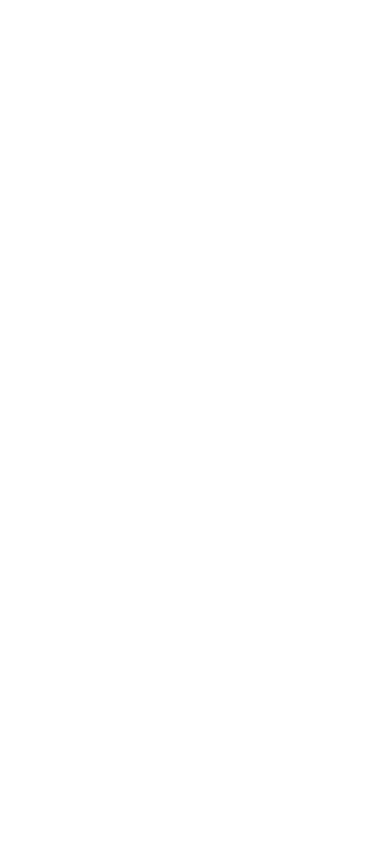
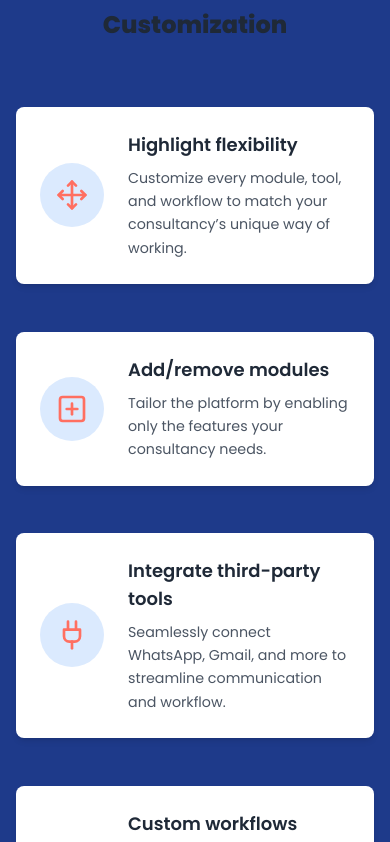
Before and after one commit to MUKUL-RAJPUT2004/Revlient-erp, a React (Vite) app: page / in a window 390 px wide. Shown: the part 8540-9382 px from the top of the page. Before the commit the page ends 8483 px from the top, so only its background shows below. Built offline with nearby package versions, Linux system fonts and the light colour scheme; the HTML template or start-up script is replaced by a standard one.

Commit message:
add customization section

```diff
--- a/src/App.jsx
+++ b/src/App.jsx
@@ -3,6 +3,7 @@
 import Hero from './components/Hero';
 import CoreFeatures from './components/CoreFeatures';
 import About from './components/About';
+import Customization from './components/Customization';
 
 function App() {
   return (
@@ -12,7 +13,7 @@
         <Hero />
         <About />
         <CoreFeatures />
-
+        <Customization />
 
 
         <div className="fixed bottom-6 right-6 p-4 bg-primary-600 text-white rounded-full cursor-pointer hover:bg-primary-700 transition-colors">
--- a/src/components/About.jsx
+++ b/src/components/About.jsx
@@ -13,33 +13,8 @@
   BookOpen
 } from 'lucide-react';
 
+
 const About = () => {
-  const modules = [
-    {
-      icon: Users,
-      title: 'Student Management',
-      description: 'Complete student profiles, application tracking, and communication history in one centralized system.',
-      features: ['Profile Management', 'Application Tracking', 'Communication Log']
-    },
-    {
-      icon: FileText,
-      title: 'Document Processing',
-      description: 'Automated document collection, verification, and processing with secure cloud storage.',
-      features: ['Document Collection', 'Verification System', 'Cloud Storage']
-    },
-    {
-      icon: Calendar,
-      title: 'Appointment System',
-      description: 'Smart scheduling with automated reminders, calendar integration, and availability management.',
-      features: ['Smart Scheduling', 'Automated Reminders', 'Calendar Integration']
-    },
-    {
-      icon: DollarSign,
-      title: 'Financial Management',
-      description: 'Invoice generation, payment tracking, and comprehensive financial reporting tools.',
-      features: ['Invoice Generation', 'Payment Tracking', 'Financial Reports']
-    }
-  ];
 
   const targetAudiences = [
     {
--- a/src/components/CoreFeatures.jsx
+++ b/src/components/CoreFeatures.jsx
@@ -10,6 +10,7 @@
   Globe,
   Zap
 } from 'lucide-react';
+
 
 const CoreFeatures = () => {
   const features = [
--- /dev/null
+++ b/src/components/Customization.jsx
@@ -0,0 +1,65 @@
+import React from 'react';
+import { Move, PlusSquare, Plug, Workflow } from "lucide-react";
+
+
+
+
+const Customization = () => {
+    const features = [
+      {
+        icon: Move,
+        title: 'Highlight flexibility',
+        description: 'Customize every module, tool, and workflow to match your consultancy’s unique way of working.'
+      },
+      {
+        icon: PlusSquare,
+        title: 'Add/remove modules',
+        description: 'Tailor the platform by enabling only the features your consultancy needs.'
+      },
+      {
+        icon: Plug,
+        title: ' Integrate third-party tools',
+        description: 'Seamlessly connect WhatsApp, Gmail, and more to streamline communication and workflow.'
+      },
+      {
+        icon: Workflow,
+        title: ' Custom workflows',
+        description: ' Build unique, automated flows for HR, career, education, or wellness consultancies based on your process.'
+      }
+
+    ];
+
+
+return (
+    <section id="customization" className=" py-16 lg:py-24 bg-blue-900 dark:bg-dark-900 duration-300" >
+        <div className="max-w-7xl mx-auto px-4 sm:px-6 lg:px-8">
+            <div className="text-center mb-16 animate-fade-in">
+                <h2 className="text-[clamp(1.5rem,4vw,2rem)] sm:text-[clamp(2rem,5vw,3rem)] md:text-[clamp(2rem,6vw,4rem)] font-extrabold text-gray-800 dark:text-gray-200 mb-4">
+                    Customization
+                </h2>
+            </div>
+        </div>
+
+        <div className="grid grid-cols-1 lg:grid-cols-2 gap-12 items-center max-w-7xl mx-auto px-4 sm:px-6 lg:px-8">
+            {features.map((feature, index) => (
+                <div
+                    key={index}
+                    className="flex flex-row items-center bg-white dark:bg-dark-800 p-6 rounded-lg shadow-md transition-all duration-300 hover:shadow-lg hover:translate-y-1 animate-slide-up"
+                    style={{ animationDelay: `${index * 0.1}s` }}
+                >
+                    <div className="flex-shrink-0 flex items-center justify-center w-16 h-16 rounded-full text-primary-600 hover:text-white transition-colors duration-300 bg-primary-100 dark:bg-primary-900/30 mr-6">
+                        <feature.icon className="w-8 h-8" />
+                    </div>
+                    <div className="text-left">
+                        <h3 className="text-lg font-semibold text-gray-800 dark:text-gray-200 mb-2">{feature.title}</h3>
+                        <p className="text-gray-600 dark:text-gray-300 text-responsive-sm leading-relaxed">{feature.description}</p>
+                    </div>
+                </div>
+            ))}
+
+        </div>
+    </section>
+);
+};
+
+export default Customization;
```
Also changed, not shown: src/components/Hero.jsx (+5 -5 lines).
